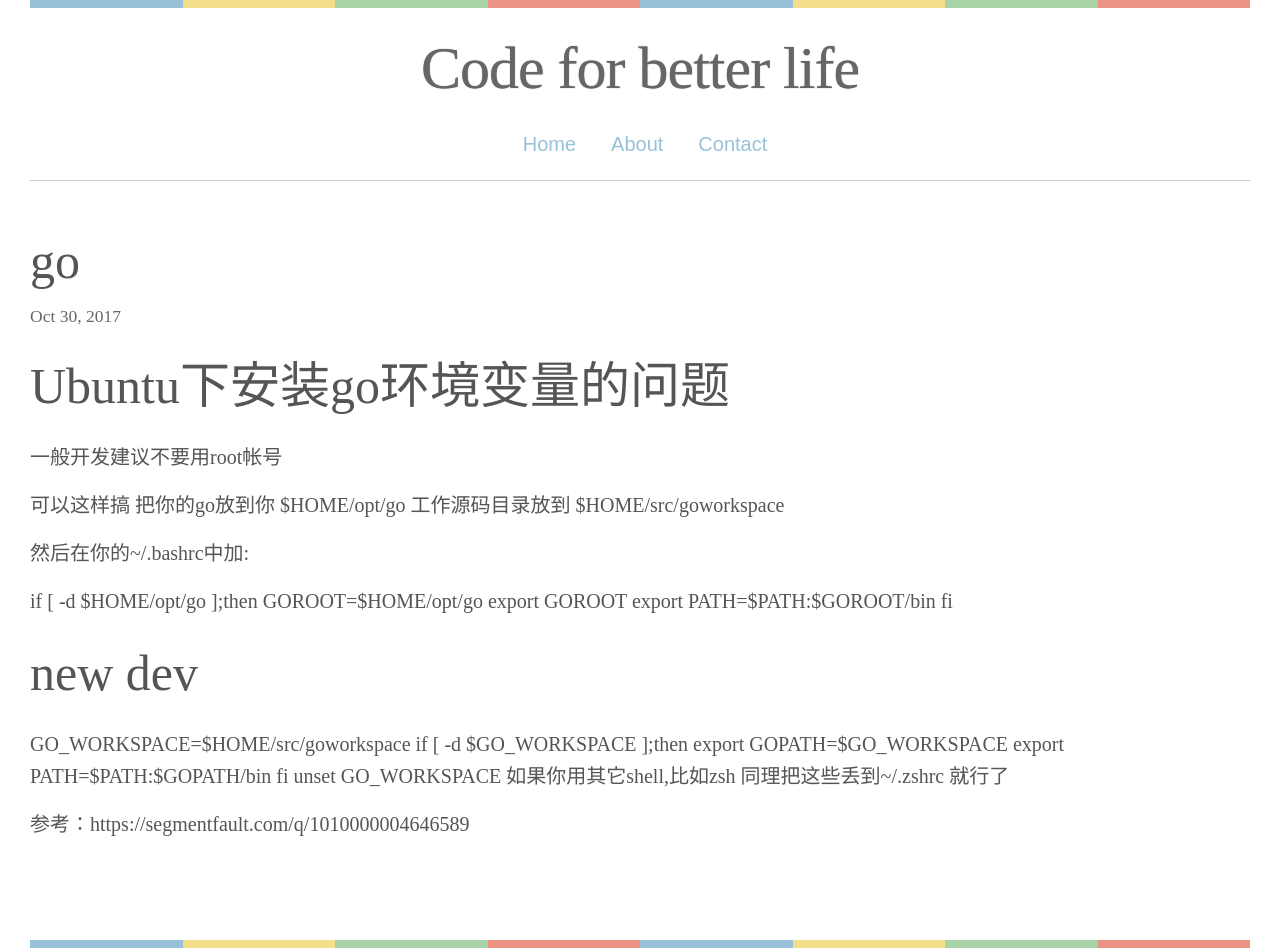
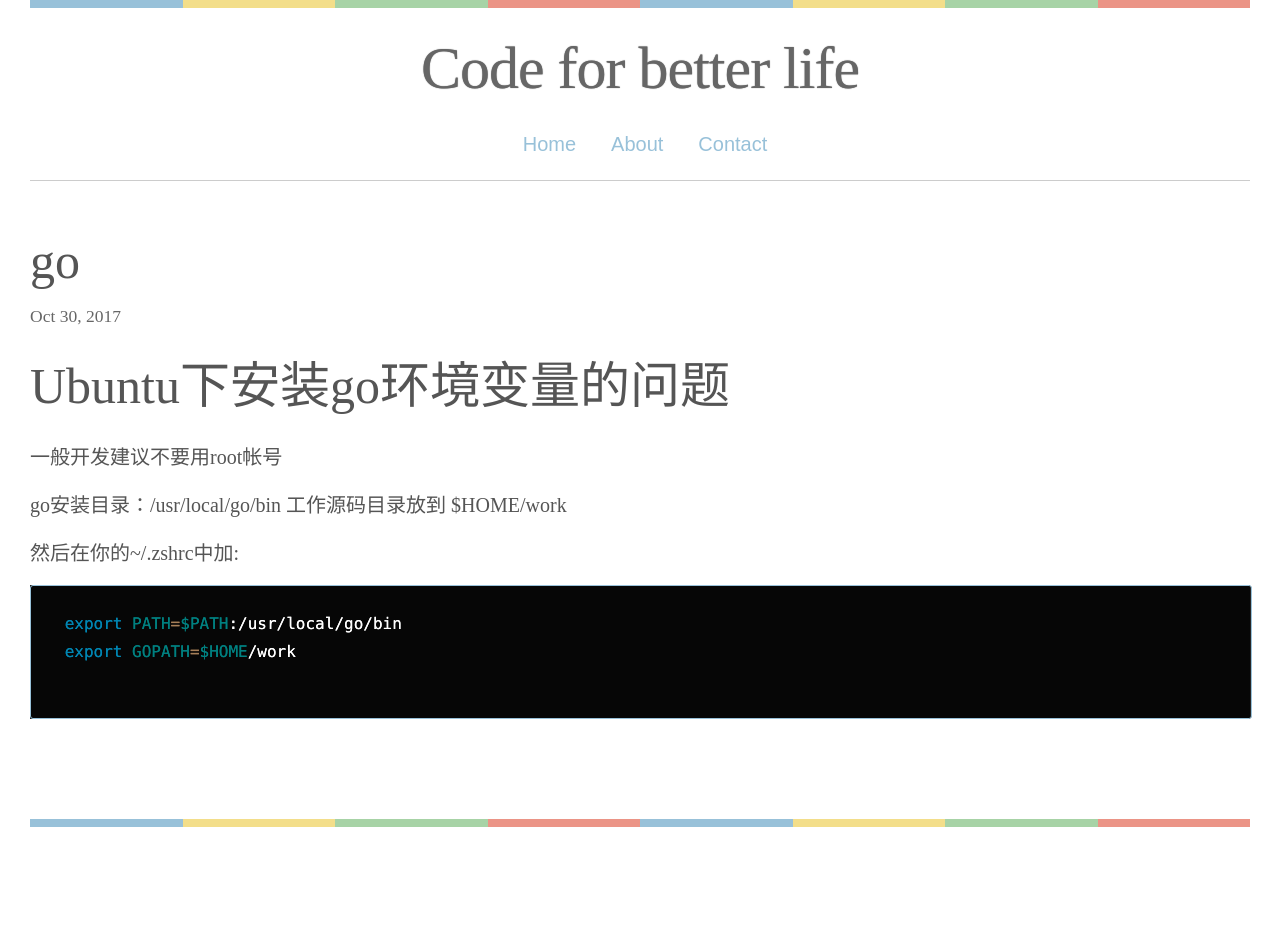
Before and after one commit to YYvanYang/yyvanyang.github.io, a Jekyll site: the page built from _posts/2017-10-30-go-environment-setting.md, in a window 1280 px wide. Built offline with Jekyll 4.4.1, drawn with Linux system fonts in a browser that asks for light colours; some web fonts are replaced; after the commit the page ends 900 px from its top, so only the background shows below that.

Commit message:
update go environ

````diff
--- a/_posts/2017-10-30-go-environment-setting.md
+++ b/_posts/2017-10-30-go-environment-setting.md
@@ -7,27 +7,13 @@ title:  "go"
 
 一般开发建议不要用root帐号
 
-可以这样搞
-把你的go放到你 $HOME/opt/go
-工作源码目录放到 $HOME/src/goworkspace
+go安装目录：/usr/local/go/bin
+工作源码目录放到 $HOME/work
 
-然后在你的~/.bashrc中加:
+然后在你的~/.zshrc中加:
 
-if [ -d $HOME/opt/go ];then
-    GOROOT=$HOME/opt/go
-    export GOROOT
-    export PATH=$PATH:$GOROOT/bin
-fi
+```bash
+ export PATH=$PATH:/usr/local/go/bin
+ export GOPATH=$HOME/work
 
-# new dev
-GO_WORKSPACE=$HOME/src/goworkspace
-if [ -d $GO_WORKSPACE ];then
-    export GOPATH=$GO_WORKSPACE
-    export PATH=$PATH:$GOPATH/bin
-fi
-unset GO_WORKSPACE
-如果你用其它shell,比如zsh
-同理把这些丢到~/.zshrc 就行了
-
-
-参考：https://segmentfault.com/q/1010000004646589
+```
````
